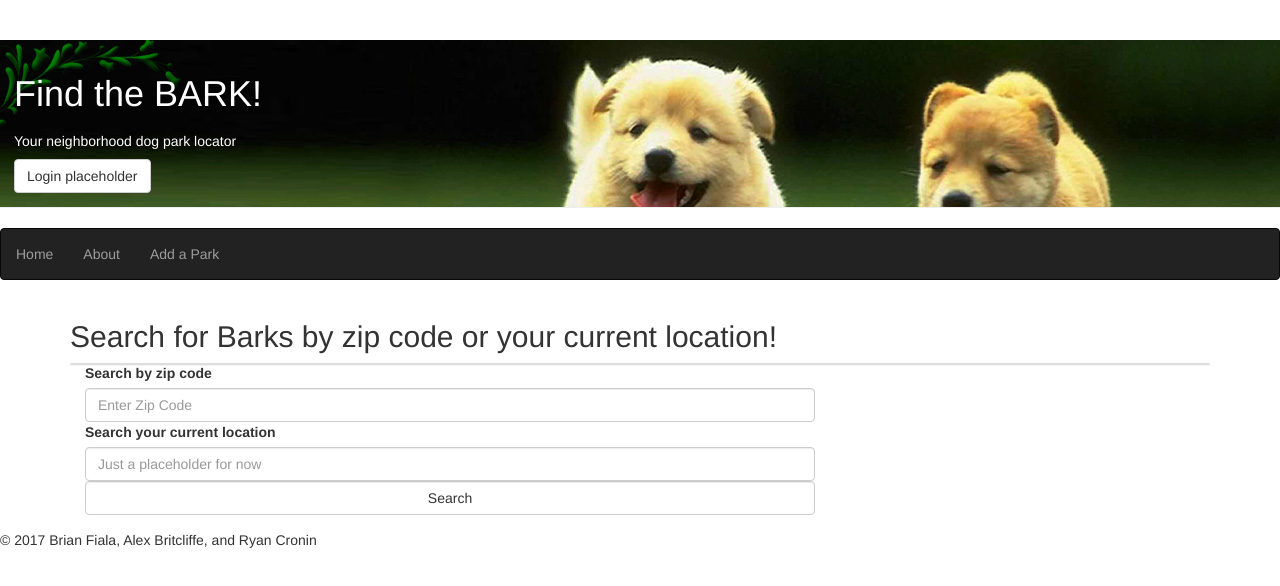
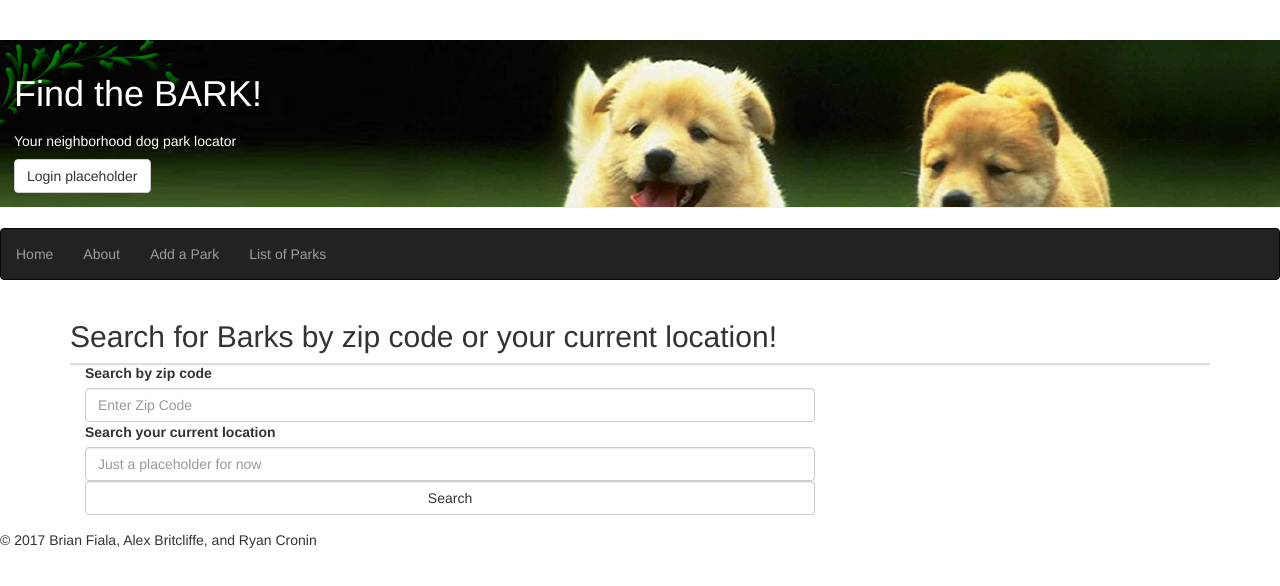
Before and after one commit to DogParkLocator/DogParkLocator, a website: page src/frontend/index.html in a window 1280 px wide. Drawn offline with nearby package versions, Linux system fonts and the light colour scheme; some packages are replaced by stand-ins of ours; files that its build step writes are made by us from their sources; no server answers.

Commit message:
added additional tab to nav

```diff
--- a/src/frontend/index.html
+++ b/src/frontend/index.html
@@ -22,9 +22,12 @@
       <li><a ui-sref='home'>Home</a></li>
       <li><a ui-sref='about'>About</a></li>
       <li><a ui-sref='add-park'>Add a Park</a></li>
+      <li><a ui-sref='parks-list'>List of Parks</a></li>
 
     </ul>
   </nav>
+
+
   <main ui-view class='container'></main>
 
 
```
